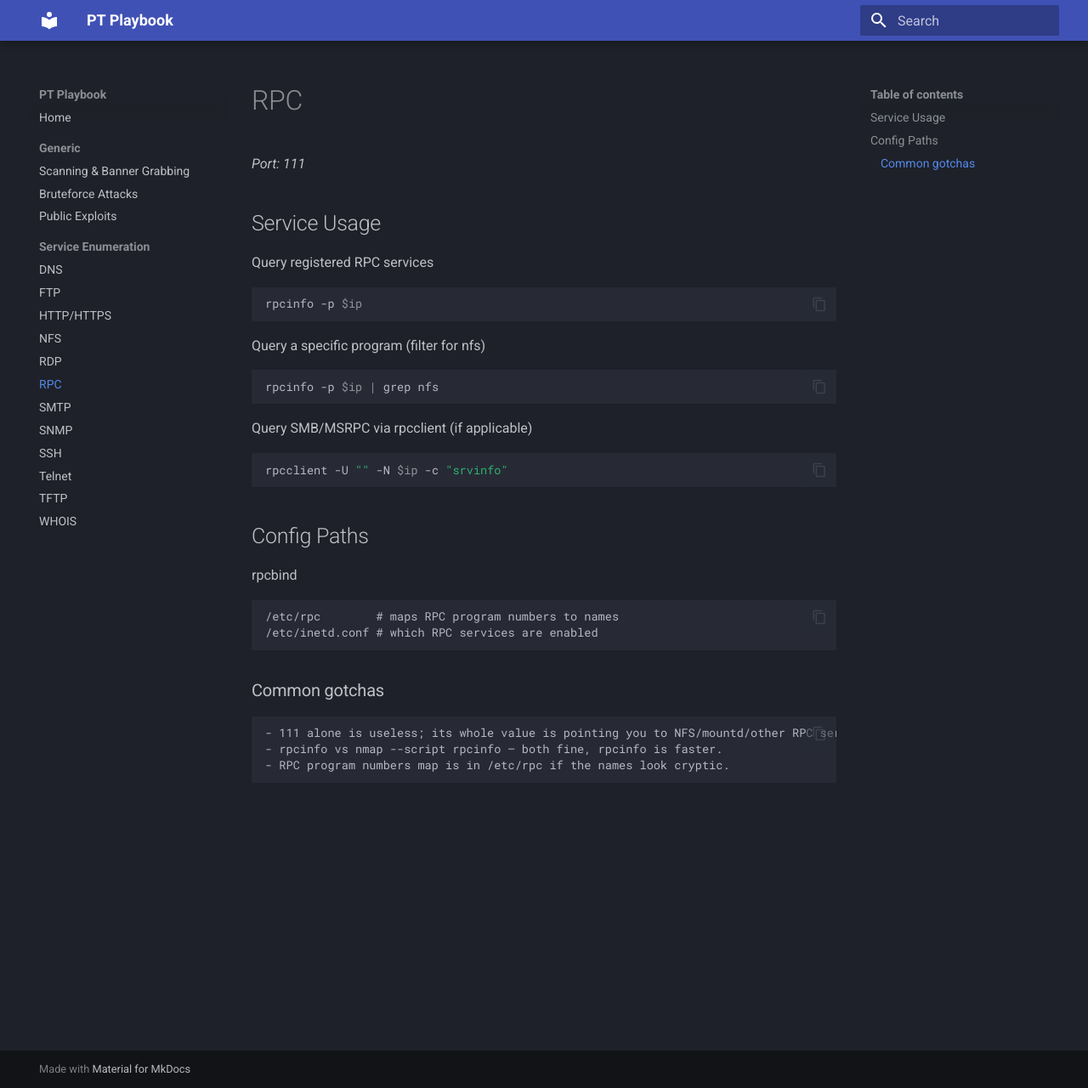
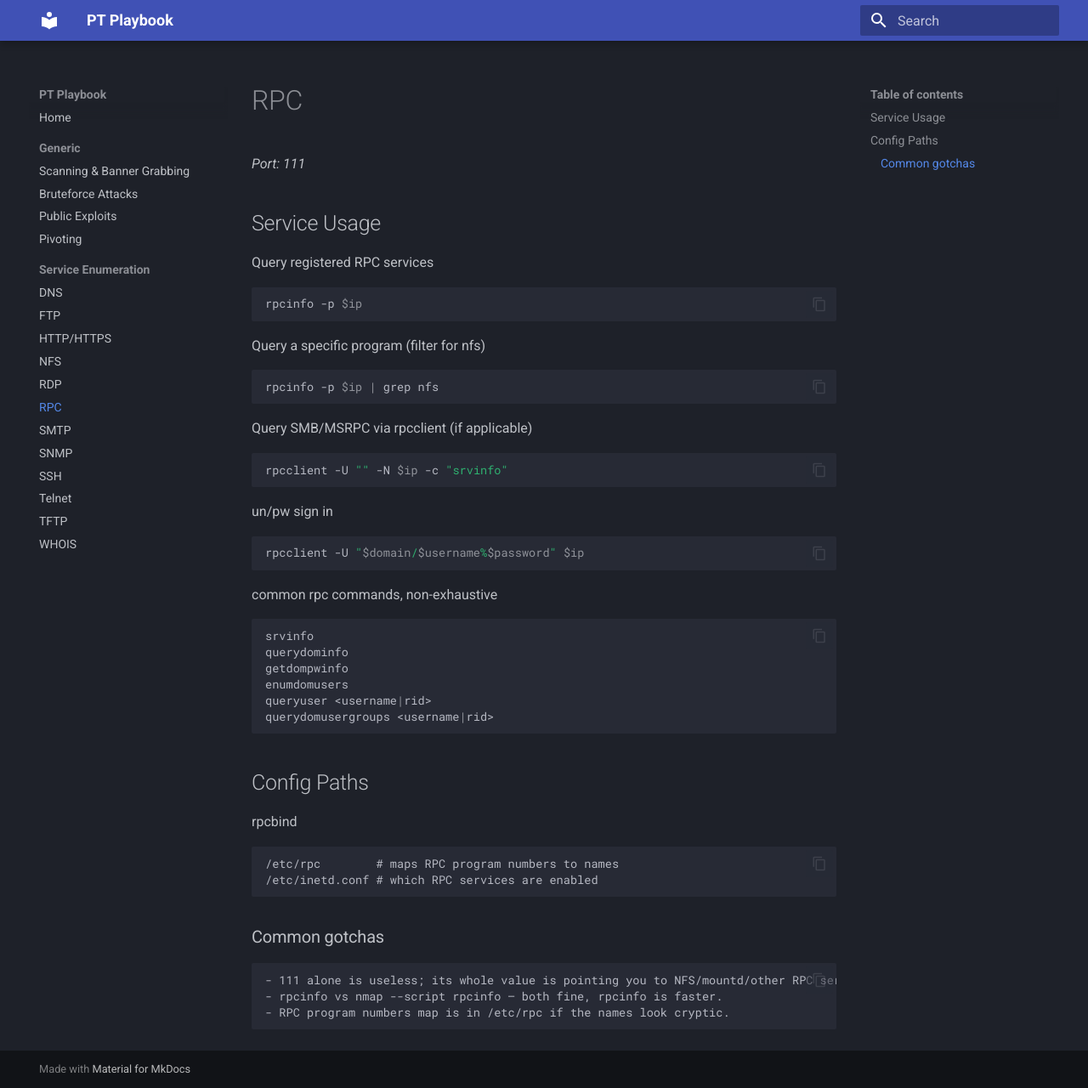
Before and after one commit to stafford-m/pt-playbook, an MkDocs documentation site: the page built from docs/services/rpc.md, in a window 1280 px wide and 1280 px high. Shown: the whole window at 85% size. Built offline with MkDocs 1.6.1 and Material for MkDocs 9.7.7, drawn with Linux system fonts in a browser that asks for light colours.

Commit message:
create pivoting section; add to rpc

````diff
--- a/docs/services/rpc.md
+++ b/docs/services/rpc.md
@@ -18,6 +18,21 @@ Query SMB/MSRPC via rpcclient (if applicable)
 rpcclient -U "" -N $ip -c "srvinfo"
 ```
 
+un/pw sign in
+```bash
+rpcclient -U "$domain/$username%$password" $ip
+```
+
+common rpc commands, non-exhaustive
+```bash
+srvinfo
+querydominfo
+getdompwinfo
+enumdomusers
+queryuser <username|rid>
+querydomusergroups <username|rid>
+```
+
 ## Config Paths
 rpcbind
 ```text
--- a/mkdocs.yml
+++ b/mkdocs.yml
@@ -34,6 +34,7 @@ nav:
       - generic/scans.md
       - generic/bruteforcing.md
       - generic/publicexploits.md
+      - generic/pivoting.md
   - Service Enumeration:
       - services/dns.md
       - services/ftp.md
````
Also changed, not shown: docs/generic/pivoting.md (+51 -0 lines).
